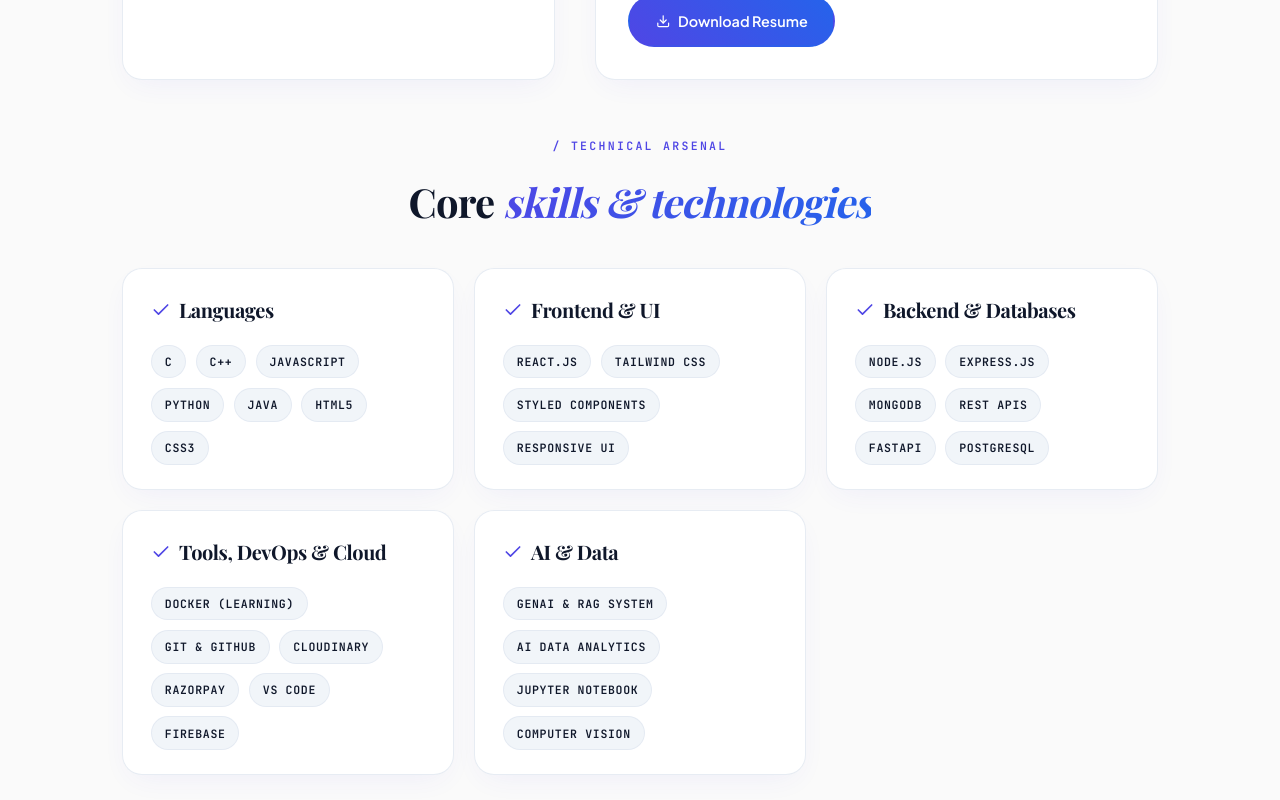
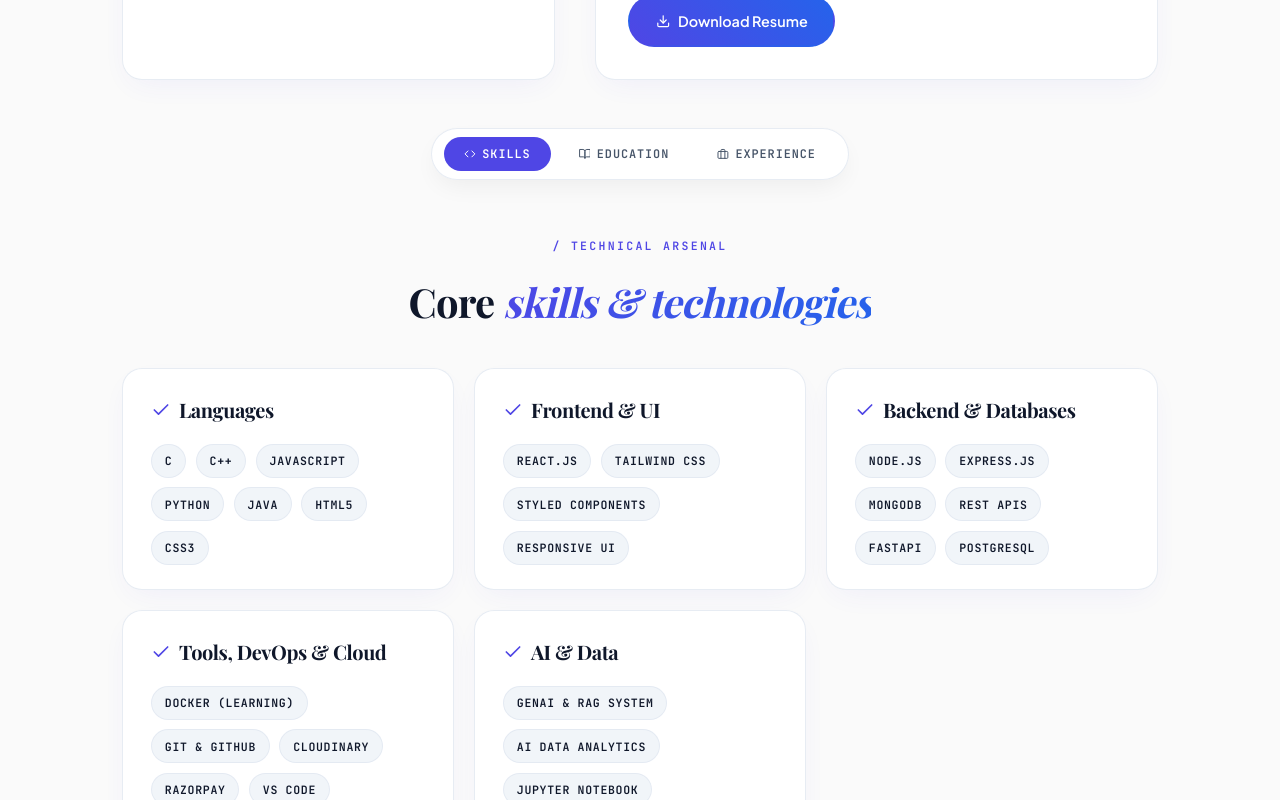
Before and after one commit to Mahesh-more1/portfolio, a React (Vite) app: page /#/about in a window 1280 px wide. Shown: the part 780-1580 px from the top of the page. Built offline with nearby package versions, Linux system fonts and the light colour scheme; a web font is replaced by a local one.

Commit message:
Add sticky interactive Quick Navigation Filter Bar for Skills, Education, and Experience with smooth scrolling

```diff
--- a/src/pages/About.jsx
+++ b/src/pages/About.jsx
@@ -1,7 +1,7 @@
-import React from 'react';
+import React, { useState } from 'react';
 import styled from 'styled-components';
 import { motion } from 'framer-motion';
-import { FiDownload, FiCheck, FiArrowRight, FiBookOpen, FiAward } from 'react-icons/fi';
+import { FiDownload, FiCheck, FiArrowRight, FiBookOpen, FiAward, FiLayers, FiCode, FiBriefcase } from 'react-icons/fi';
 import Button from '../components/common/Button';
 
 const AboutContainer = styled.section`
@@ -54,7 +54,7 @@ const AboutContent = styled.div`
   display: grid;
   grid-template-columns: 1fr 1.3fr;
   gap: 2.5rem;
-  margin-bottom: 3.5rem;
+  margin-bottom: 3rem;
 
   @media (max-width: 768px) {
     grid-template-columns: 1fr;
@@ -141,8 +141,52 @@ const AboutTextCard = styled(motion.div)`
   }
 `;
 
+const QuickNavContainer = styled(motion.div)`
+  display: flex;
+  justify-content: center;
+  gap: 0.5rem;
+  margin-bottom: 3.5rem;
+  flex-wrap: wrap;
+  position: sticky;
+  top: 90px;
+  z-index: 10;
+  padding: 0.5rem 0.75rem;
+  background: ${props => props.theme.mode === 'light' ? 'rgba(255, 255, 255, 0.88)' : 'rgba(15, 23, 42, 0.88)'};
+  backdrop-filter: blur(12px);
+  border-radius: 9999px;
+  border: 1px solid ${props => props.theme.cardBorder};
+  max-width: fit-content;
+  margin-left: auto;
+  margin-right: auto;
+  box-shadow: 0 10px 25px -5px rgba(0, 0, 0, 0.06);
+`;
+
+const QuickNavPill = styled.button`
+  font-family: ${props => props.theme.monoFont};
+  font-size: 0.74rem;
+  text-transform: uppercase;
+  letter-spacing: 0.08em;
+  padding: 0.55rem 1.25rem;
+  border-radius: 9999px;
+  background: ${props => props.active ? props.theme.primary : 'transparent'};
+  color: ${props => props.active ? '#ffffff' : props.theme.textSecondary};
+  border: none;
+  font-weight: 600;
+  cursor: pointer;
+  display: flex;
+  align-items: center;
+  gap: 0.4rem;
+  transition: all 0.3s ease;
+
+  &:hover {
+    color: ${props => props.active ? '#ffffff' : props.theme.primary};
+    background: ${props => props.active ? props.theme.primary : (props.theme.mode === 'light' ? 'rgba(79, 70, 229, 0.06)' : 'rgba(99, 102, 241, 0.12)')};
+  }
+`;
+
 const SkillsSection = styled.div`
   margin-bottom: 3.5rem;
+  scroll-margin-top: 150px;
 `;
 
 const SkillsGrid = styled.div`
@@ -207,6 +251,7 @@ const SkillTag = styled.span`
 
 const EducationSection = styled.div`
   margin-bottom: 3.5rem;
+  scroll-margin-top: 150px;
 `;
 
 const EducationCard = styled(motion.div)`
@@ -304,6 +349,7 @@ const CourseworkTag = styled.span`
 
 const ExperienceSection = styled.div`
   margin-bottom: 3.5rem;
+  scroll-margin-top: 150px;
 `;
 
 const ExperienceTimeline = styled.div`
@@ -381,6 +427,8 @@ const CTASection = styled.div`
 `;
 
 const About = () => {
+  const [activeTab, setActiveTab] = useState('skills');
+
   const skills = {
     "Languages": ["C", "C++", "JavaScript", "Python", "Java", "HTML5", "CSS3"],
     "Frontend & UI": ["React.js", "Tailwind CSS", "Styled Components", "Responsive UI"],
@@ -418,6 +466,14 @@ const About = () => {
       description: "Participated in the Skills4Future program focusing on Artificial Intelligence, Data Analytics, and Green Skills certification."
     }
   ];
+
+  const scrollToSection = (id, tabName) => {
+    setActiveTab(tabName);
+    const element = document.getElementById(id);
+    if (element) {
+      element.scrollIntoView({ behavior: 'smooth' });
+    }
+  };
 
   return (
     <AboutContainer>
@@ -494,7 +550,34 @@ const About = () => {
         </AboutTextCard>
       </AboutContent>
 
-      <SkillsSection>
+      <QuickNavContainer
+        initial={{ y: 20, opacity: 0 }}
+        animate={{ y: 0, opacity: 1 }}
+        transition={{ duration: 0.5, delay: 0.2 }}
+      >
+        <QuickNavPill
+          active={activeTab === 'skills'}
+          onClick={() => scrollToSection('skills-section', 'skills')}
+        >
+          <FiCode /> Skills
+        </QuickNavPill>
+
+        <QuickNavPill
+          active={activeTab === 'education'}
+          onClick={() => scrollToSection('education-section', 'education')}
+        >
+          <FiBookOpen /> Education
+        </QuickNavPill>
+
+        <QuickNavPill
+          active={activeTab === 'experience'}
+          onClick={() => scrollToSection('experience-section', 'experience')}
+        >
+          <FiBriefcase /> Experience
+        </QuickNavPill>
+      </QuickNavContainer>
+
+      <SkillsSection id="skills-section">
         <Header style={{ marginBottom: '2rem' }}>
           <SectionPill>/ TECHNICAL ARSENAL</SectionPill>
           <Title style={{ fontSize: 'clamp(1.75rem, 3.5vw, 2.5rem)' }}>
@@ -526,7 +609,7 @@ const About = () => {
         </SkillsGrid>
       </SkillsSection>
 
-      <EducationSection>
+      <EducationSection id="education-section">
         <Header style={{ marginBottom: '2rem' }}>
           <SectionPill>/ ACADEMIC EDUCATION</SectionPill>
           <Title style={{ fontSize: 'clamp(1.75rem, 3.5vw, 2.5rem)' }}>
@@ -563,7 +646,7 @@ const About = () => {
         </EducationCard>
       </EducationSection>
 
-      <ExperienceSection>
+      <ExperienceSection id="experience-section">
         <Header style={{ marginBottom: '2rem' }}>
           <SectionPill>/ EXPERIENCE</SectionPill>
           <Title style={{ fontSize: 'clamp(1.75rem, 3.5vw, 2.5rem)' }}>
```
